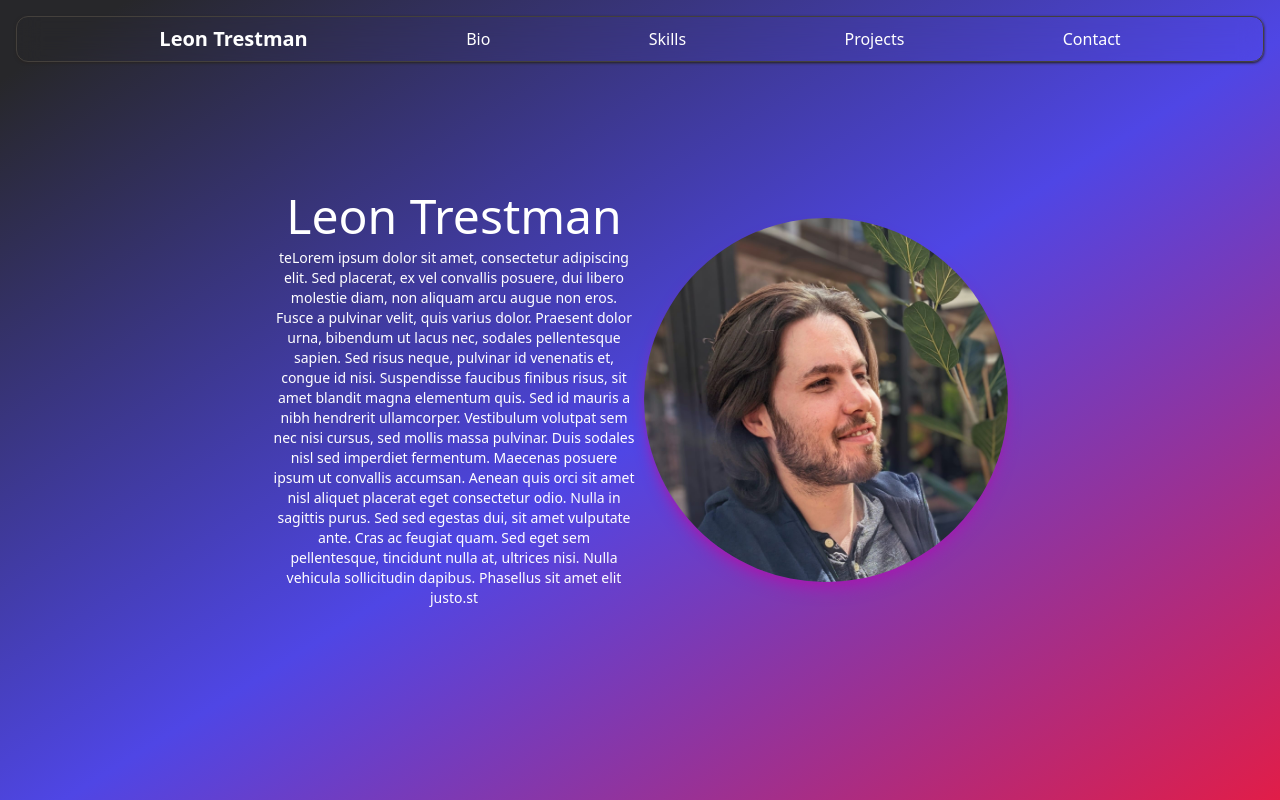
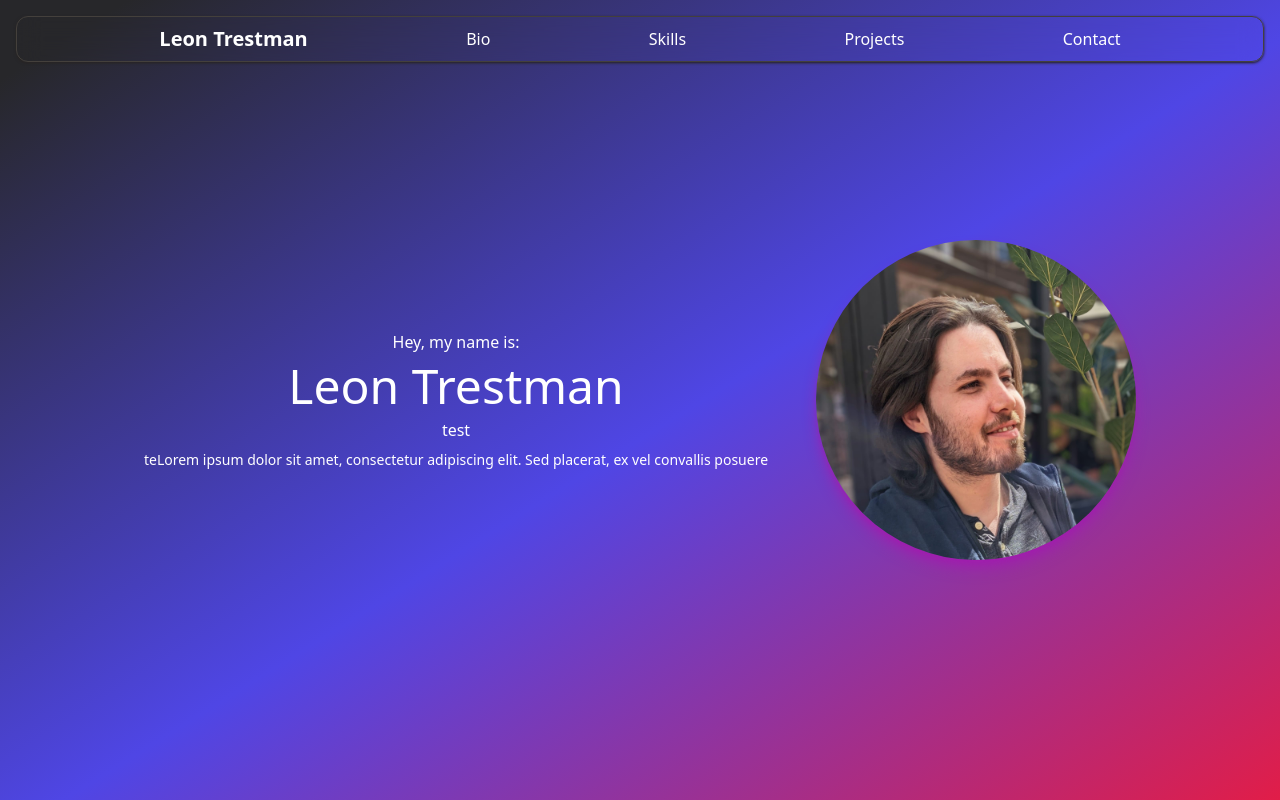
Before and after one commit to LeonTrestman/personal-portfolio, a React (Vite) app: page / in a window 1280 px wide. Built offline with nearby package versions, Linux system fonts and the light colour scheme.

Commit message:
reworked bio flexboxes ,started workin on animited text

```diff
--- a/src/components/Bio.tsx
+++ b/src/components/Bio.tsx
@@ -1,29 +1,62 @@
 import { BIO_DATA } from "../data/Data";
 import myPic from "../assets/myPic.jpg";
+import { motion, AnimatePresence, useInView } from "framer-motion";
+import { useRef } from "react";
 
 const Bio = () => {
+  const ref = useRef(null);
+  const isInView = useInView(ref, { once: false, amount: 0 });
+
   return (
     <section
-      className="full-section mx-auto flex max-w-3xl flex-col gap-8 p-4 md:flex-row-reverse md:items-center md:gap-2"
+      // className="full-section mx-auto flex max-w-3xl flex-col gap-8 p-4 md:flex-row-reverse md:items-center md:gap-2"
+      className="full-section p-8"
       id="Bio"
     >
-      <div className="flex w-full justify-center">
+      <motion.div
+        ref={ref}
+        className="m-auto flex h-full flex-col items-center justify-center gap-12 md:flex-row-reverse"
+      >
+        {/* Pic Part */}
+
         <img
-          height={300}
-          width={300}
           src={myPic}
-          className="rounded-full shadow-lg shadow-fuchsia-700 md:w-full"
+          className="size-fit max-w-xs rounded-full shadow-lg shadow-fuchsia-700"
           alt="LeonTrestmanPic"
         />
-      </div>
-      <div className="flex w-full flex-col gap-2 text-white lg:justify-center">
-        <h1 className="text-center text-3xl sm:text-4xl md:text-5xl">
-          {BIO_DATA.name}
-        </h1>
-        <p className="text-center text-sm">{BIO_DATA.discription}</p>
-      </div>
+
+        {/* text part */}
+        <div className="flex flex-col gap-2 text-center text-white">
+          <h2>Hey, my name is:</h2>
+          <h1 className="text-3xl sm:text-4xl md:text-5xl">{BIO_DATA.name}</h1>
+          <p>
+            <AnimatedTitlesProps isVisible={isInView} />
+          </p>
+          <p className="text-sm">{BIO_DATA.discription}</p>
+        </div>
+      </motion.div>
     </section>
   );
 };
 
+type animatedTitlesProps = {
+  isVisible: boolean;
+};
+
+const AnimatedTitlesProps = ({ isVisible }: animatedTitlesProps) => {
+  return (
+    <AnimatePresence>
+      {isVisible && (
+        <motion.div
+          initial={{ opacity: 0 }}
+          animate={{ opacity: 1 }}
+          exit={{ opacity: 0 }}
+        >
+          <div>test</div>
+        </motion.div>
+      )}
+    </AnimatePresence>
+  );
+};
+
 export default Bio;
--- a/src/data/Data.tsx
+++ b/src/data/Data.tsx
@@ -18,6 +18,7 @@ export type Project = {
 
 export type BioData = {
   name: string;
+  titles: string[];
   discription: string;
 };
 
@@ -25,8 +26,13 @@ export const NAVIGATION_LINKS = ["Bio", "Skills", "Projects", "Contact"];
 
 export const BIO_DATA: BioData = {
   name: "Leon Trestman",
+  titles: [
+    "Software engineer",
+    "Computer science graduate",
+    "Full stack developer",
+  ],
   discription:
-    "teLorem ipsum dolor sit amet, consectetur adipiscing elit. Sed placerat, ex vel convallis posuere, dui libero molestie diam, non aliquam arcu augue non eros. Fusce a pulvinar velit, quis varius dolor. Praesent dolor urna, bibendum ut lacus nec, sodales pellentesque sapien. Sed risus neque, pulvinar id venenatis et, congue id nisi. Suspendisse faucibus finibus risus, sit amet blandit magna elementum quis. Sed id mauris a nibh hendrerit ullamcorper. Vestibulum volutpat sem nec nisi cursus, sed mollis massa pulvinar. Duis sodales nisl sed imperdiet fermentum. Maecenas posuere ipsum ut convallis accumsan. Aenean quis orci sit amet nisl aliquet placerat eget consectetur odio. Nulla in sagittis purus. Sed sed egestas dui, sit amet vulputate ante. Cras ac feugiat quam. Sed eget sem pellentesque, tincidunt nulla at, ultrices nisi. Nulla vehicula sollicitudin dapibus. Phasellus sit amet elit justo.st",
+    "teLorem ipsum dolor sit amet, consectetur adipiscing elit. Sed placerat, ex vel convallis posuere ",
 };
 
 export const SKILLS_DATA = [
```
